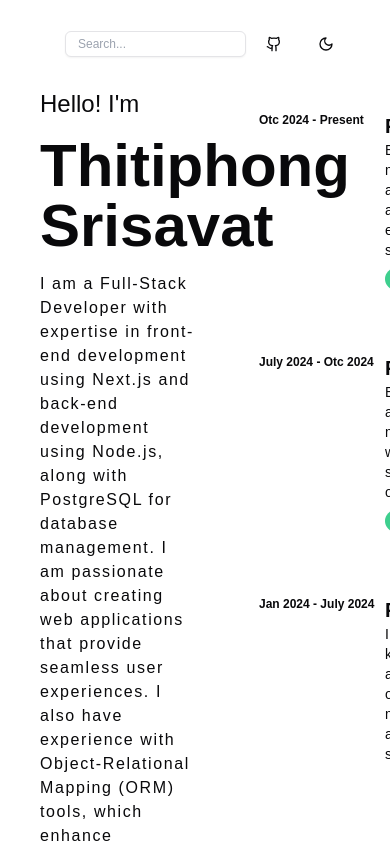
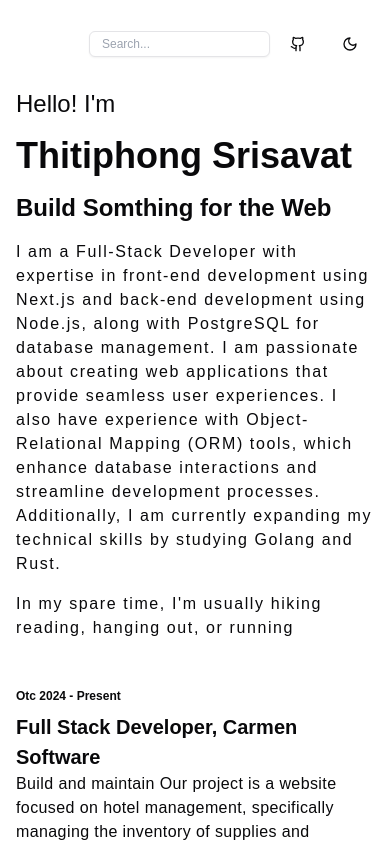
Before and after one commit to thitiphongD/d_blog, a Next.js app: page / in a window 390 px wide. Shown: the top 844 px of the page. Built offline with nearby package versions, Linux system fonts and the light colour scheme.

Commit message:
responsive

```diff
--- a/src/app/components/Summary.tsx
+++ b/src/app/components/Summary.tsx
@@ -4,9 +4,10 @@ const Summary = () => {
     return (
         <div className='flex flex-col gap-4'>
             <h2 className='text-2xl'> Hello! I&apos;m</h2>
-            <h1 className='text-6xl font-semibold'>Thitiphong Srisavat</h1>
-            <p className='tracking-widest'>I am a Full-Stack Developer with expertise in front-end development using Next.js and back-end development using Node.js, along with PostgreSQL for database management. I am passionate about creating web applications that provide seamless user experiences. I also have experience with Object-Relational Mapping (ORM) tools, which enhance database interactions and streamline development processes. Additionally, I am currently expanding my technical skills by studying Golang and Rust.</p>
-            <p className='tracking-widest'>In my spare time, I&apos;m usually hiking reading, hanging out, or running</p>
+            <h1 className='text-4xl md:text-6xl font-semibold'>Thitiphong Srisavat</h1>
+            <h1 className='text-2xl md:text-4xl font-semibold'>Build Somthing for the Web</h1>
+            <p className='tracking-widest text-base'>I am a Full-Stack Developer with expertise in front-end development using Next.js and back-end development using Node.js, along with PostgreSQL for database management. I am passionate about creating web applications that provide seamless user experiences. I also have experience with Object-Relational Mapping (ORM) tools, which enhance database interactions and streamline development processes. Additionally, I am currently expanding my technical skills by studying Golang and Rust.</p>
+            <p className='tracking-widest text-base'>In my spare time, I&apos;m usually hiking reading, hanging out, or running</p>
         </div>
     )
 }
--- a/src/app/components/WorkExperience.tsx
+++ b/src/app/components/WorkExperience.tsx
@@ -6,19 +6,19 @@ import { dataExperience } from '../data'
 
 const WorkExperience = () => {
     return (
-        <ScrollArea className="h-[80vh]">
+        <ScrollArea className="md:h-[80vh]">
             {dataExperience.map((experience) => (
                 <Link key={experience.id}
-                    className="p-6 flex mb-4 cursor-pointer hover:bg-white/10 hover:backdrop-blur-lg hover:brightness-90 group"
+                    className="gap-2 py-2 flex flex-col md:flex-row mb-4 cursor-pointer hover:bg-white/10 hover:backdrop-blur-lg hover:brightness-90 group w-full"
                     href={experience.link}
                 >
-                    <div className='w-1/4'>
+                    <div className='w-full md:w-1/4'>
                         <p className="text-xs font-bold">{experience.date}</p>
                     </div>
-                    <div className='w-3/4'>
-                        <p className="text-xl font-semibold group-hover:text-[#3ecf8e]">{experience.position}, {experience.company}</p>
-                        <p className='text-sm'>{experience.description}</p>
-                        <div className="mt-2 flex gap-2">
+                    <div className='w-full md:w-3/4'>
+                        <p className="text-xl leading-normal font-semibold group-hover:text-[#3ecf8e]">{experience.position}, {experience.company}</p>
+                        <p className='tracking-wide leading-normal'>{experience.description}</p>
+                        <div className="mt-2 flex gap-2 flex-wrap">
                             {experience.stack.map((tech, index) => (
                                 <Badge key={index} className="text-xs bg-[#3ecf8e]">
                                     {tech}
--- a/src/app/layout.tsx
+++ b/src/app/layout.tsx
@@ -37,7 +37,7 @@ export default function RootLayout({
           disableTransitionOnChange
         >
           <Navbar />
-          <main className="container mx-auto px-10">
+          <main className="px-4 md:px-10">
             {children}
           </main>
         </ThemeProvider>
--- a/src/app/page.tsx
+++ b/src/app/page.tsx
@@ -4,14 +4,13 @@ import WorkExperience from './components/WorkExperience'
 
 const HomePage = () => {
   return (
-    <div className='flex w-full gap-10'>
-      <div className='w-1/2'>
+    <div className='flex flex-col md:flex-row w-full gap-10'>
+      <div className='w-full md:w-1/2'>
         <Summary />
       </div>
-      <div className='w-1/2'>
+      <div className='w-full md:w-1/2'>
         <WorkExperience />
       </div>
-
     </div>
 
   )
--- a/src/components/navbar/Navbar.tsx
+++ b/src/components/navbar/Navbar.tsx
@@ -10,7 +10,7 @@ import SearchComponent from './SearchComponent';
 const Navbar = () => {
 
     return (
-        <header className='container mx-auto px-10 py-6 flex justify-end items-center w-full'>
+        <header className='container mx-auto px-4 md:px-10 py-6 flex justify-end items-center w-full'>
             <div className='flex items-center space-x-1'>
                 <SearchComponent />
                 <Button asChild variant={'ghost'}>
```
